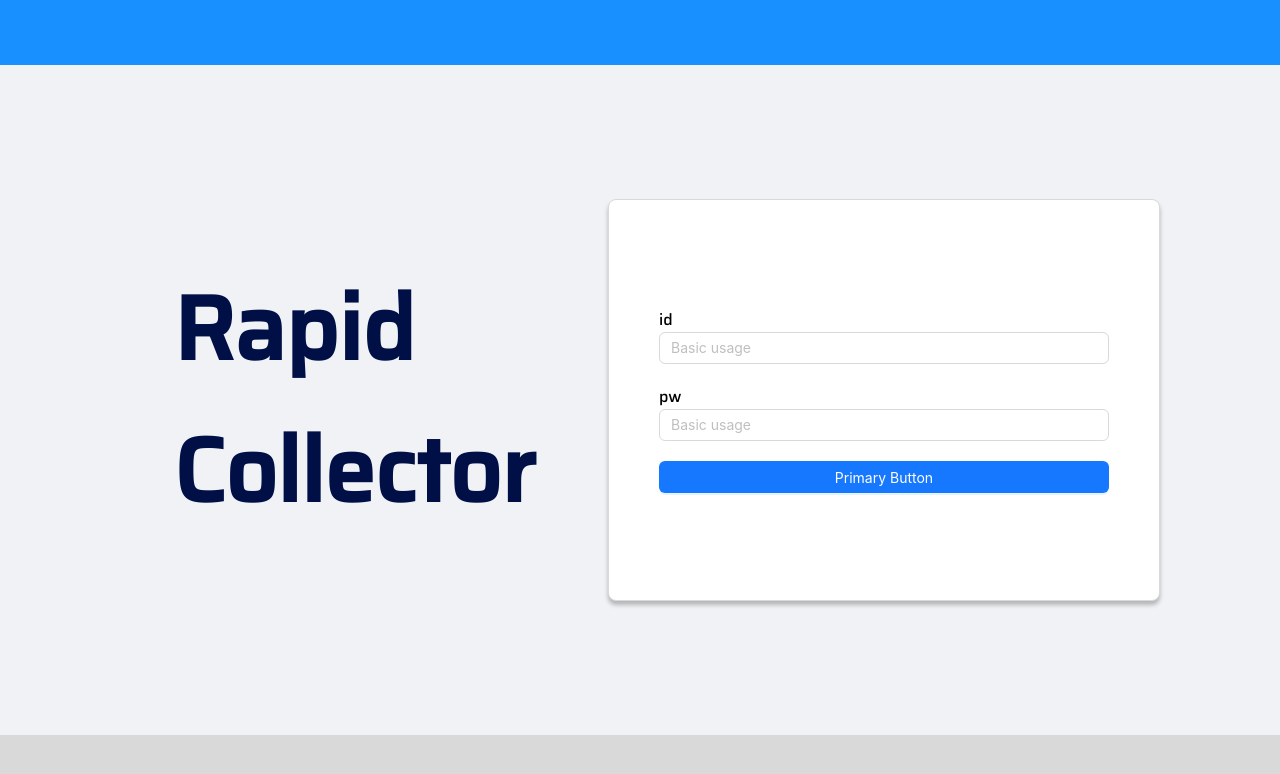
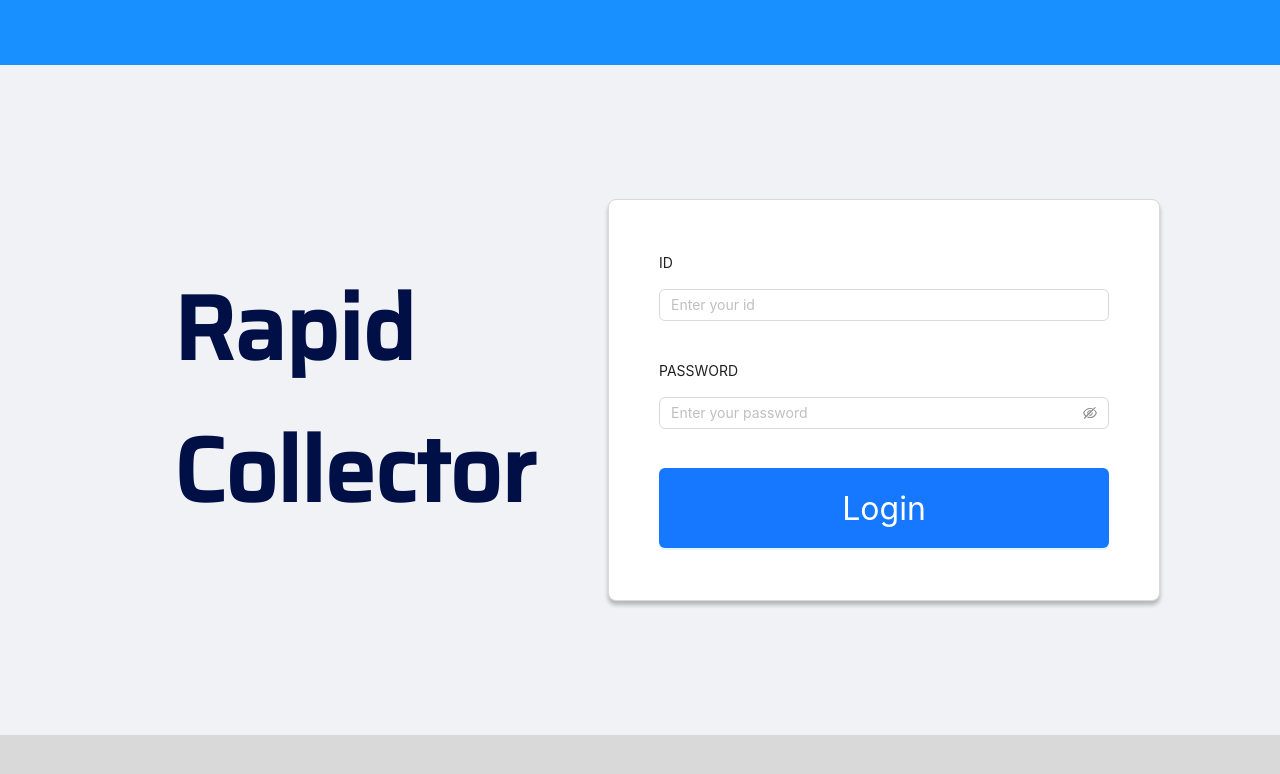
Before and after one commit to devjangdae/rapid_spa, a React (Create React App) app: page / in a window 1280 px wide. Shown: the top 774 px of the page. Built offline with nearby package versions, Linux system fonts and the light colour scheme.

Commit message:
로그인페이지 구현중

```diff
--- a/src/components/LoginBox/loginBox.jsx
+++ b/src/components/LoginBox/loginBox.jsx
@@ -1,6 +1,9 @@
 /** @jsxImportSource @emotion/react */
+import { useState } from "react";
 import { css } from "@emotion/react";
-import { Input, Button } from "antd";
+import { Form, Input, Button, message } from "antd";
+import axios from "axios";
+import * as md5 from "md5";
 
 const loginTextWrap = css`
   display: flex;
@@ -10,7 +13,7 @@ const loginWrap = css`
   display: flex;
   flex-direction: column;
   width: 450px;
-  gap: 20px;
+  gap: 15px;
   padding: 50px;
 `;
 
@@ -29,27 +32,86 @@ const loginBox = css`
 `;
 
 function LoginBox() {
+  const [id, setId] = useState();
+  const [password, setPassword] = useState();
+
+  const handleSubmit = () => {
+    // Prevent the default submit and page reload
+    // e.preventDefault();
+    message.error("Fail");
+
+    // Handle validations
+    axios
+      .post(`/rss/api/auths/login?username=${id}&password=${md5(password)}`)
+      .then((response) => {
+        console.log(response);
+
+        // Handle response
+        message.success("Login Suceessful!");
+      });
+  };
+
   return (
     <div className="loginBox" css={[loginBox]}>
-      <div className="loginWrap" css={[loginWrap]}>
-        <div>
+      <Form onFinish={handleSubmit}>
+        <div className="loginWrap" css={[loginWrap]}>
           <div className="loginTextWrap" css={[loginTextWrap]}>
-            id
+            ID
           </div>
           <div>
-            <Input placeholder="Basic usage" />
+            <Form.Item
+              rules={[
+                {
+                  required: true,
+                  type: "string",
+                  message: "Please enter id",
+                },
+              ]}
+              name="userid"
+            >
+              <Input
+                placeholder="Enter your id"
+                type="id"
+                name="id"
+                id="id"
+                value={id}
+                onChange={(e) => setId(e.target.value)}
+              />
+            </Form.Item>
           </div>
-        </div>
-        <div>
           <div className="loginTextWrap" css={[loginTextWrap]}>
-            pw
+            PASSWORD
           </div>
           <div>
-            <Input placeholder="Basic usage" />
+            <Form.Item
+              rules={[
+                {
+                  required: true,
+                  message: "Please enter password",
+                },
+              ]}
+              name="userpassword"
+            >
+              <Input.Password
+                placeholder="Enter your password"
+                type="password"
+                name="password"
+                id="password"
+                value={password}
+                onChange={(e) => setPassword(e.target.value)}
+              />
+            </Form.Item>
           </div>
+          <Button
+            style={{ height: "80px", fontSize: "32px" }}
+            type="primary"
+            htmlType="submit"
+            block
+          >
+            Login
+          </Button>
         </div>
-        <Button type="primary">Primary Button</Button>
-      </div>
+      </Form>
     </div>
   );
 }
```
